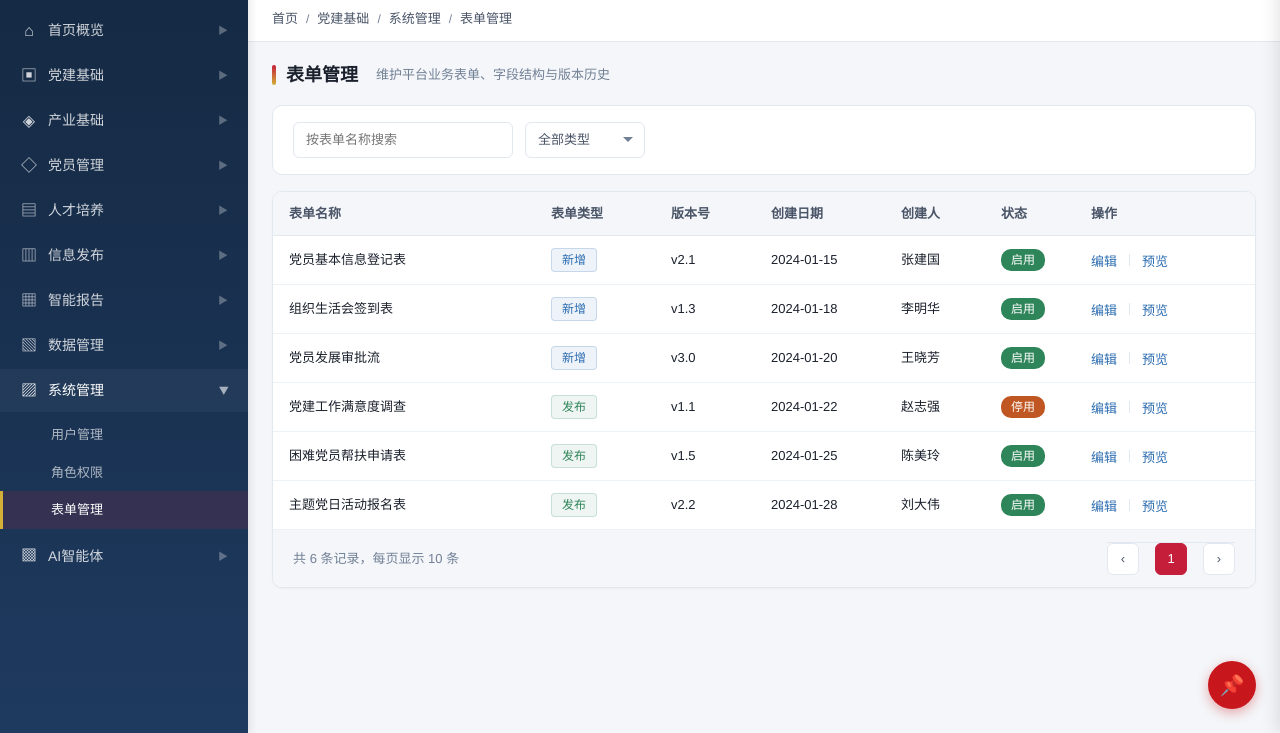
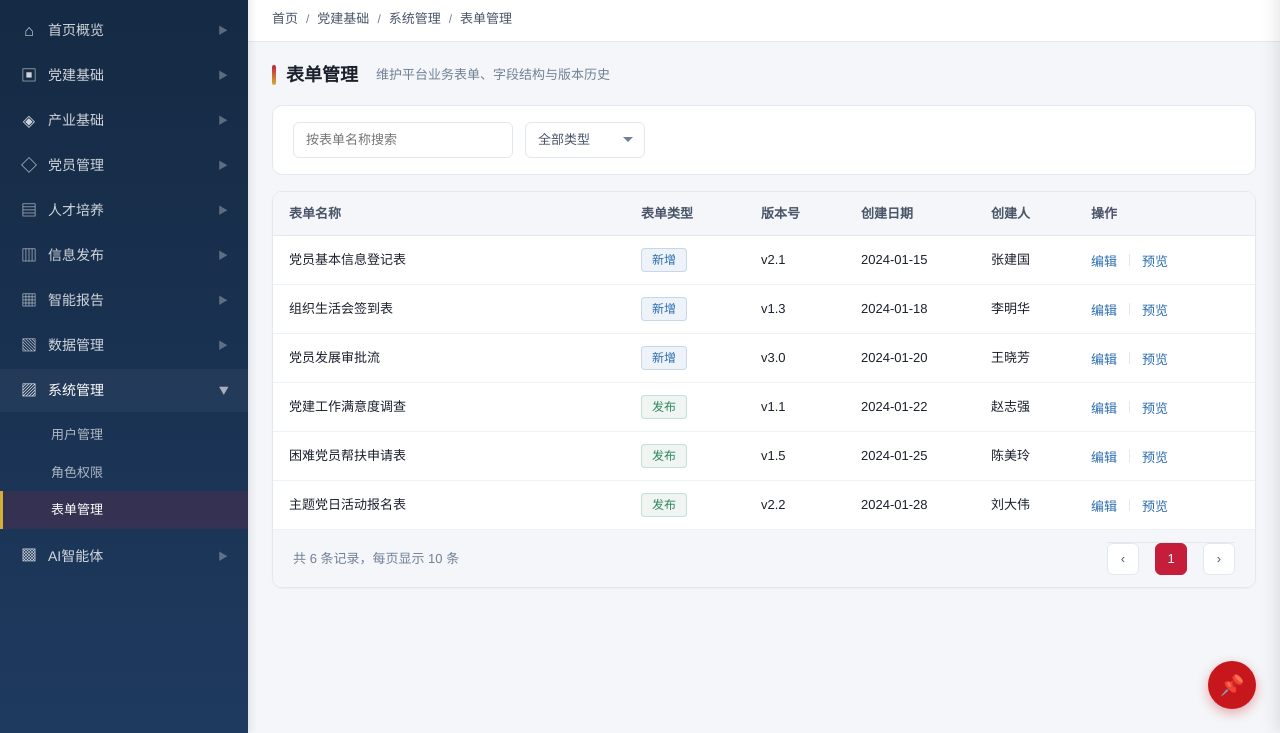
Before and after one commit to Lmt0827/party-building-platform, a website: page form_management.html in a window 1280 px wide. Shown: the part 67-800 px from the top of the page. Drawn offline with Linux system fonts and the light colour scheme.

Commit message:
Update form_management.html

```diff
--- a/form_management.html
+++ b/form_management.html
@@ -487,7 +487,6 @@
                 <th style="width:100px;">版本号</th>
                 <th style="width:130px;">创建日期</th>
                 <th style="width:100px;">创建人</th>
-                <th style="width:90px;">状态</th>
                 <th style="width:180px;">操作</th>
               </tr>
             </thead>
@@ -807,7 +806,6 @@
           <td>${f.version}</td>
           <td>${f.createDate}</td>
           <td>${f.creator}</td>
-          <td><span class="badge ${f.status === '启用' ? 'badge-green' : 'badge-orange'}">${f.status}</span></td>
           <td>
             <div class="action-links">
               <button class="action-link" onclick="openFormModal(${f.id})">编辑</button>
```
